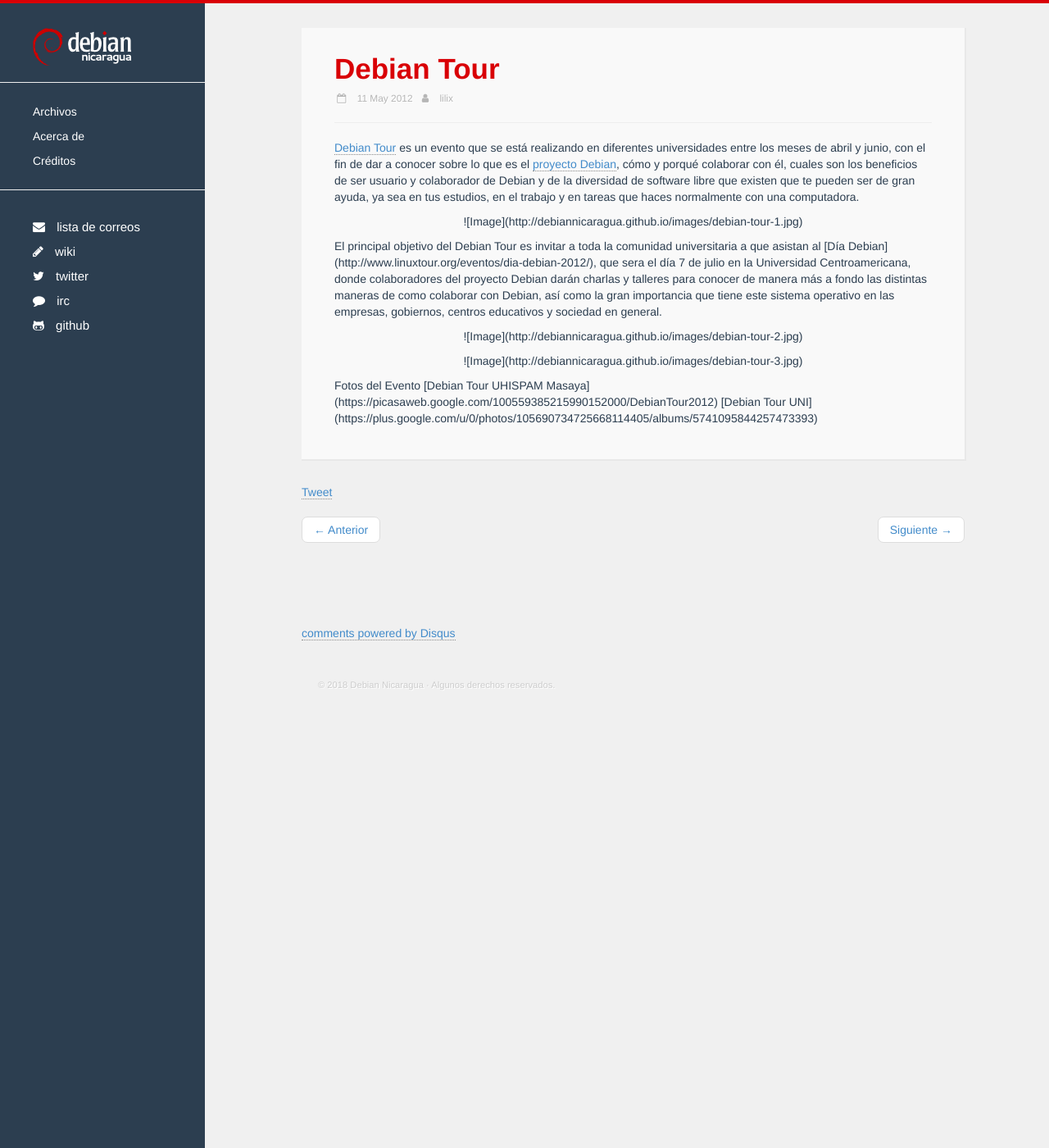
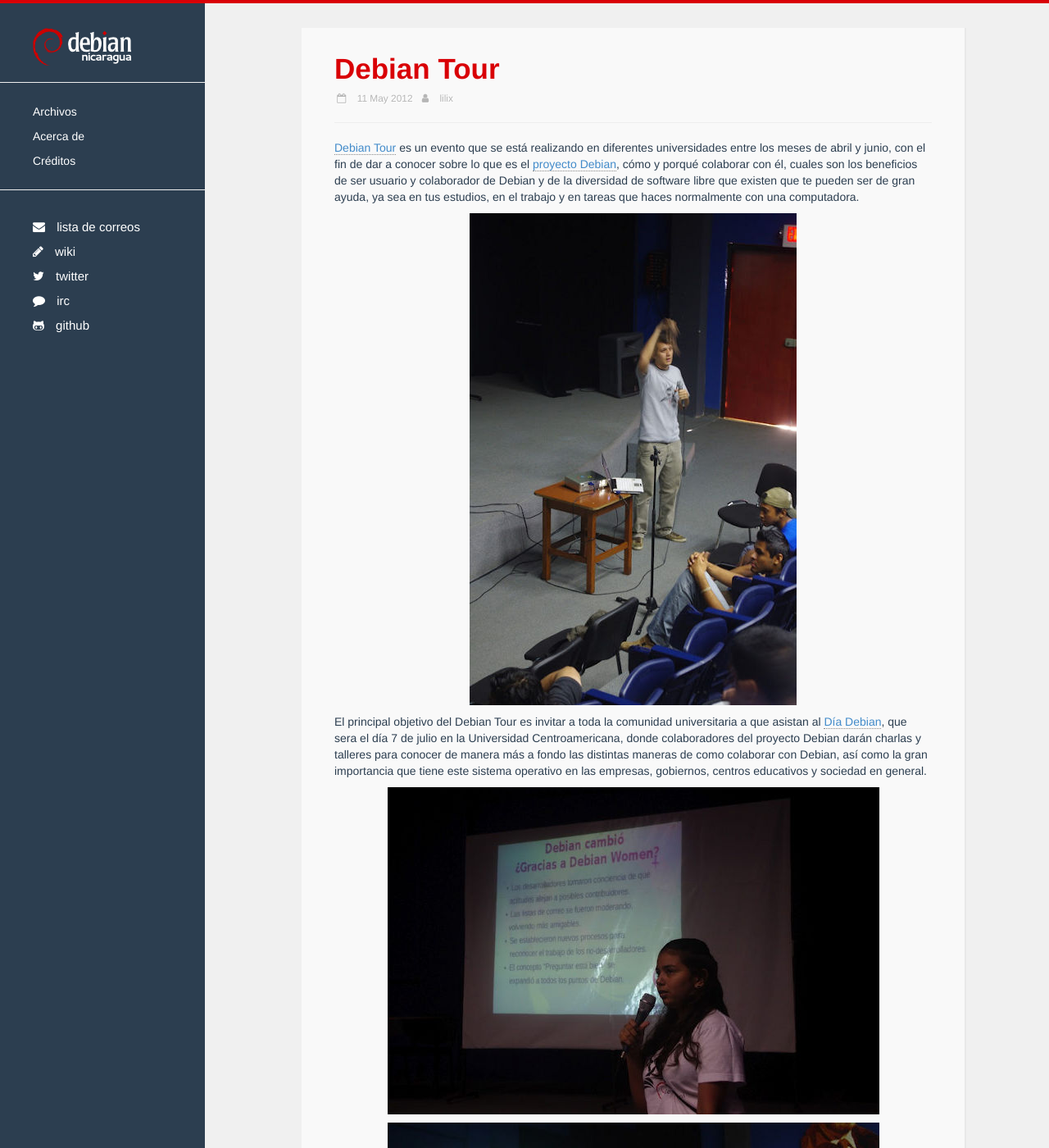
Before and after one commit to debiannicaragua/debiannicaragua.github.io, a Jekyll site: the page built from _posts/2012-05-11-debian-tour.markdown, in a window 1280 px wide and 1400 px high. Shown: the whole window at 82% size. Built offline with Jekyll 4.4.1, drawn with Linux system fonts in a browser that asks for light colours; nearby versions of some CDN libraries; some web fonts are replaced; comment, search, counter and statistics services are not loaded; some of the changed text lies outside the part shown.

Commit message:
fix and update
fix endding <p>, add markdown="1"

```diff
--- a/_posts/2012-05-11-debian-tour.markdown
+++ b/_posts/2012-05-11-debian-tour.markdown
@@ -7,19 +7,19 @@
 
 [Debian Tour](http://www.linuxtour.org/?s=debian+tour&submit=Ir) es un evento que se está realizando en diferentes universidades entre los meses de abril y junio, con el fin de dar a conocer sobre lo que es el [proyecto Debian](http://www.debian.org), cómo y porqué colaborar con él, cuales son los beneficios de ser usuario y colaborador de Debian y de la diversidad de software libre que existen que te pueden ser de gran ayuda, ya sea en tus estudios, en el trabajo y en tareas que haces normalmente con una computadora.
 
-<p align="center">
+<p align="center" markdown="1">
 ![Image]({{ site.url }}/images/debian-tour-1.jpg)
-<p>
+</p>
 
 El principal objetivo del Debian Tour es invitar a toda la comunidad universitaria a que asistan al [Día Debian](http://www.linuxtour.org/eventos/dia-debian-2012/), que sera el día 7 de julio en la Universidad Centroamericana, donde colaboradores del proyecto Debian darán charlas y talleres para conocer  de manera más a fondo las distintas maneras de como colaborar con Debian, así como la gran importancia que tiene este sistema operativo en las empresas, gobiernos, centros educativos y sociedad en general.
 
-<p align="center">
+<p align="center" markdown="1">
 ![Image]({{ site.url }}/images/debian-tour-2.jpg)
-<p>
+</p>
 
-<p align="center">
+<p align="center" markdown="1">
 ![Image]({{ site.url }}/images/debian-tour-3.jpg)
-<p>
+</p>
 
 Fotos del Evento
 
```
